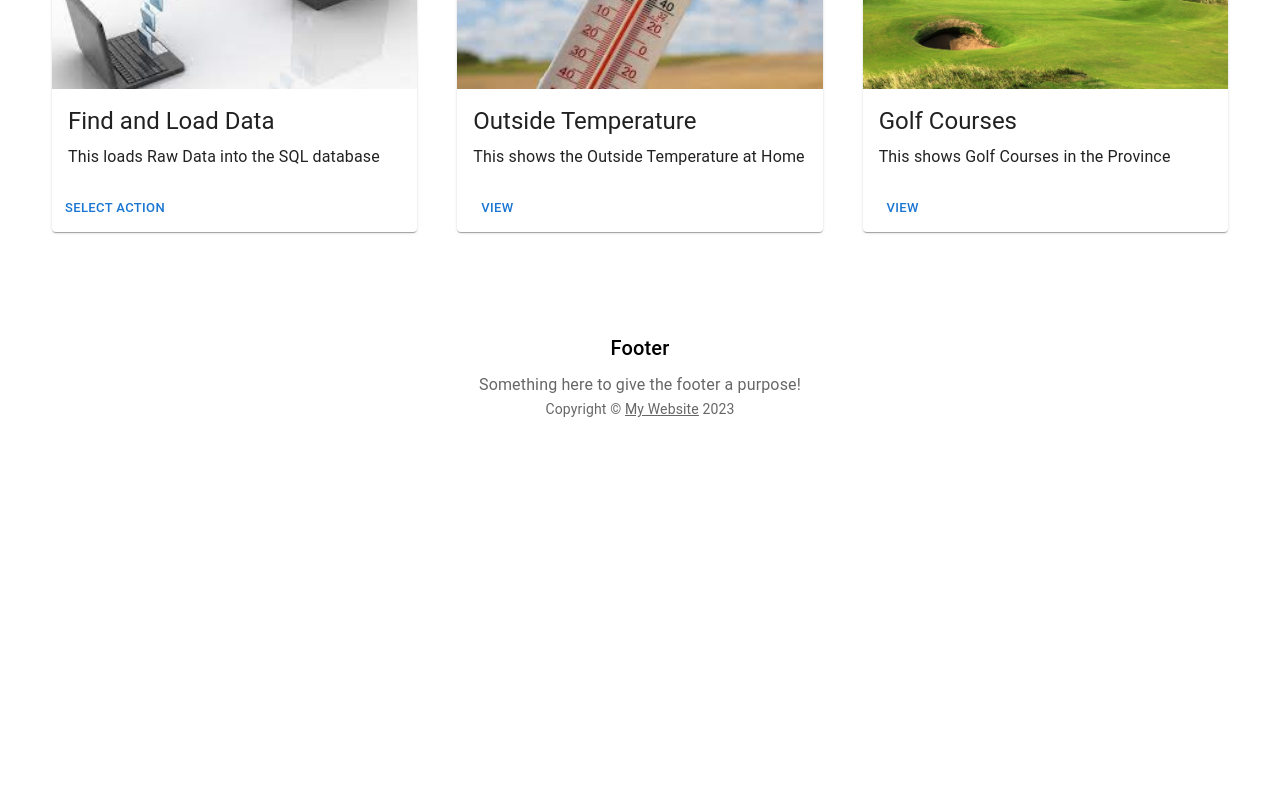
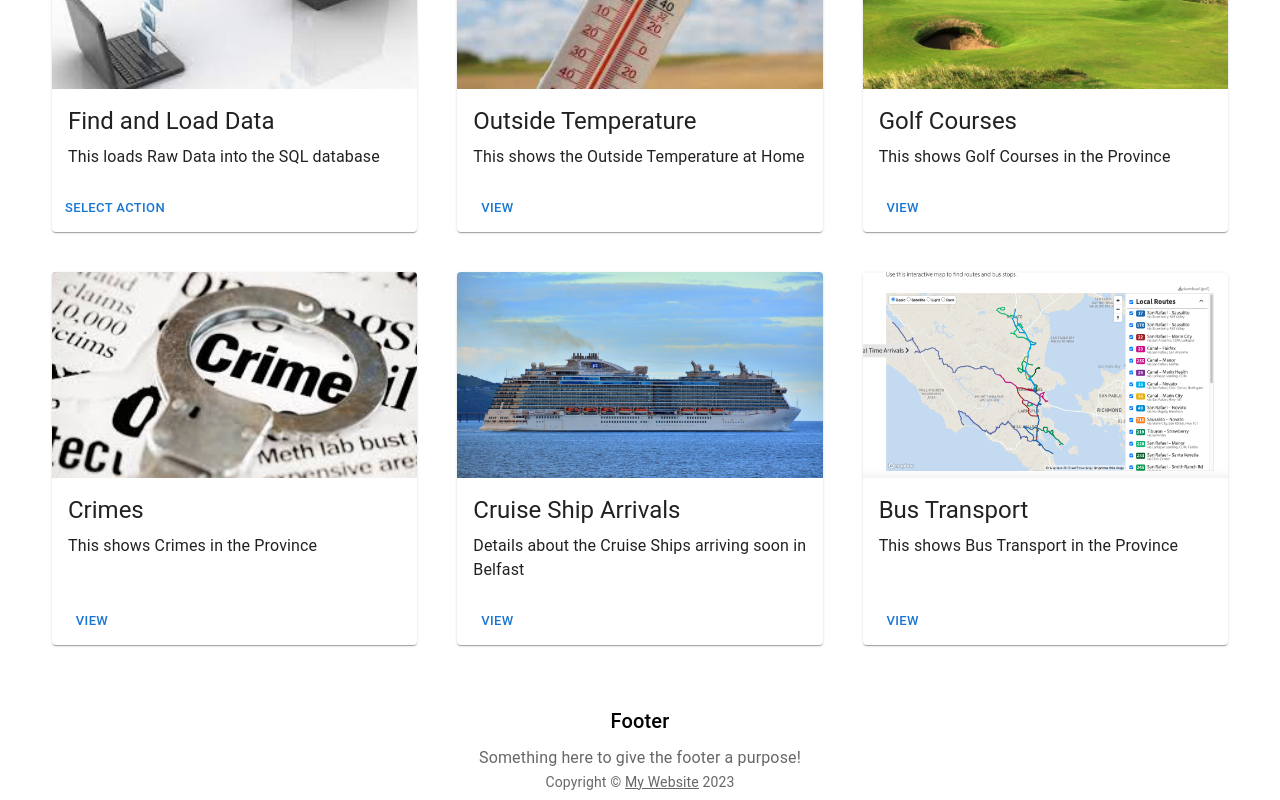
Before and after one commit to 11646729/golf-3, a React (Create React App) app in the folder frontend/: page / in a window 1280 px wide. Shown: the part 372-1172 px from the top of the page. Before the commit the page ends 800 px from the top, so only its background shows below. Built offline with nearby package versions, Linux system fonts and the light colour scheme.

Commit message:
Modified another 3 cards to use mui

```diff
--- a/frontend/src/cards/BusRoutesCard.jsx
+++ b/frontend/src/cards/BusRoutesCard.jsx
@@ -7,39 +7,24 @@ import {
   CardContent,
   CardMedia,
   Typography,
-  makeStyles,
-} from "@material-ui/core"
-
-const useStyles = makeStyles((theme) => ({
-  cardGrid: {
-    paddingTop: theme.spacing(8),
-    paddingBottom: theme.spacing(8),
-  },
-  card: {
-    height: "100%",
-    display: "flex",
-    flexDirection: "column",
-  },
-  cardMedia: {
-    paddingTop: "56.25%", // 16:9
-  },
-  cardContent: {
-    flexGrow: 1,
-  },
-}))
+} from "@mui/material"
 
 const GTFSBusTransportCard = () => {
-  const classes = useStyles()
-
   return (
-    <Card className={classes.card}>
+    <Card
+      sx={{
+        height: "100%",
+        display: "flex",
+        flexDirection: "column",
+      }}
+    >
       <CardMedia
-        className={classes.cardMedia}
+        sx={{ paddingTop: "56.25%" }}
         image="/static/images/GTFS_UI.png"
         // image="/static/images/HamiltonBus.jpg"
         title="Bus Transport Map"
       />
-      <CardContent className={classes.cardContent}>
+      <CardContent sx={{ flexGrow: 1 }}>
         <Typography gutterBottom variant="h5" component="h2">
           Bus Transport
         </Typography>
--- a/frontend/src/cards/CruiseCard.jsx
+++ b/frontend/src/cards/CruiseCard.jsx
@@ -7,38 +7,23 @@ import {
   CardContent,
   CardMedia,
   Typography,
-  makeStyles,
-} from "@material-ui/core"
-
-const useStyles = makeStyles((theme) => ({
-  cardGrid: {
-    paddingTop: theme.spacing(8),
-    paddingBottom: theme.spacing(8),
-  },
-  card: {
-    height: "100%",
-    display: "flex",
-    flexDirection: "column",
-  },
-  cardMedia: {
-    paddingTop: "56.25%", // 16:9
-  },
-  cardContent: {
-    flexGrow: 1,
-  },
-}))
+} from "@mui/material"
 
 const CruiseCard = () => {
-  const classes = useStyles()
-
   return (
-    <Card className={classes.card}>
+    <Card
+      sx={{
+        height: "100%",
+        display: "flex",
+        flexDirection: "column",
+      }}
+    >
       <CardMedia
-        className={classes.cardMedia}
+        sx={{ paddingTop: "56.25%" }}
         image="/static/images/CruiseShips.jpg"
         title="Cruise Ship in Belfast Lough"
       />
-      <CardContent className={classes.cardContent}>
+      <CardContent sx={{ flexGrow: 1 }}>
         <Typography gutterBottom variant="h5" component="h2">
           Cruise Ship Arrivals
         </Typography>
--- a/frontend/src/cards/NearbyCrimesCard.jsx
+++ b/frontend/src/cards/NearbyCrimesCard.jsx
@@ -7,38 +7,23 @@ import {
   CardContent,
   CardMedia,
   Typography,
-  makeStyles,
-} from "@material-ui/core"
-
-const useStyles = makeStyles((theme) => ({
-  cardGrid: {
-    paddingTop: theme.spacing(8),
-    paddingBottom: theme.spacing(8),
-  },
-  card: {
-    height: "100%",
-    display: "flex",
-    flexDirection: "column",
-  },
-  cardMedia: {
-    paddingTop: "56.25%", // 16:9
-  },
-  cardContent: {
-    flexGrow: 1,
-  },
-}))
+} from "@mui/material"
 
 const NearbyCrimesCard = () => {
-  const classes = useStyles()
-
   return (
-    <Card className={classes.card}>
+    <Card
+      sx={{
+        height: "100%",
+        display: "flex",
+        flexDirection: "column",
+      }}
+    >
       <CardMedia
-        className={classes.cardMedia}
+        sx={{ paddingTop: "56.25%" }}
         image="/static/images/Crimes.jpg"
         title="Crimes"
       />
-      <CardContent className={classes.cardContent}>
+      <CardContent sx={{ flexGrow: 1 }}>
         <Typography gutterBottom variant="h5" component="h2">
           Crimes
         </Typography>
--- a/frontend/src/components/Album.jsx
+++ b/frontend/src/components/Album.jsx
@@ -5,9 +5,9 @@ import CopyRight from "./CopyRight"
 import RawDataLoadCard from "../cards/RawDataLoadCard"
 import WeatherCard from "../cards/WeatherCard"
 import GolfCoursesCard from "../cards/GolfCoursesCard"
-// import NearbyCrimesCard from "../cards/NearbyCrimesCard"
-// import CruiseCard from "../cards/CruiseCard"
-// import BusRoutesCard from "../cards/BusRoutesCard"
+import NearbyCrimesCard from "../cards/NearbyCrimesCard"
+import CruiseCard from "../cards/CruiseCard"
+import BusRoutesCard from "../cards/BusRoutesCard"
 // import CanvasTestCard from "../cards/CanvasTestCard"
 
 // const useStyles = makeStyles((theme) => ({
@@ -93,22 +93,6 @@ const Album = () => {
         </div>
         {/* End hero unit */}
 
-        {/* import * as React from 'react';
-import CssBaseline from '@mui/material/CssBaseline';
-import Box from '@mui/material/Box';
-import Container from '@mui/material/Container';
-
-export default function SimpleContainer() {
-  return (
-    <React.Fragment>
-      <CssBaseline />
-      <Container maxWidth="sm">
-        <Box sx={{ bgcolor: '#cfe8fc', height: '100vh' }} />
-      </Container>
-    </React.Fragment>
-  );
-} */}
-
         <Container maxWidth="xl">
           <Grid container>
             <Grid item sm={4} style={{ padding: 20 }}>
@@ -121,13 +105,13 @@ export default function SimpleContainer() {
               <GolfCoursesCard />
             </Grid>
             <Grid item sm={4} style={{ padding: 20 }}>
-              {/* <NearbyCrimesCard /> */}
+              <NearbyCrimesCard />
             </Grid>
             <Grid item sm={4} style={{ padding: 20 }}>
-              {/* <CruiseCard /> */}
+              <CruiseCard />
             </Grid>
             <Grid item sm={4} style={{ padding: 20 }}>
-              {/* <BusRoutesCard /> */}
+              <BusRoutesCard />
             </Grid>
             <Grid item sm={4} style={{ padding: 20 }}>
               {/* <CanvasTestCard /> */}
```
